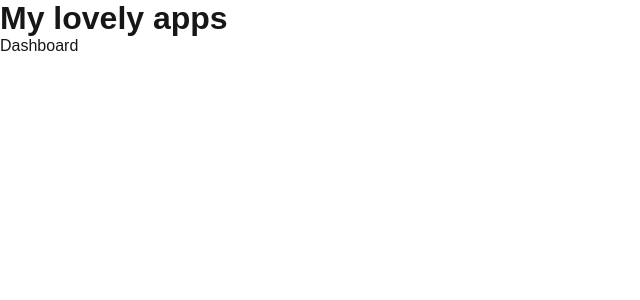
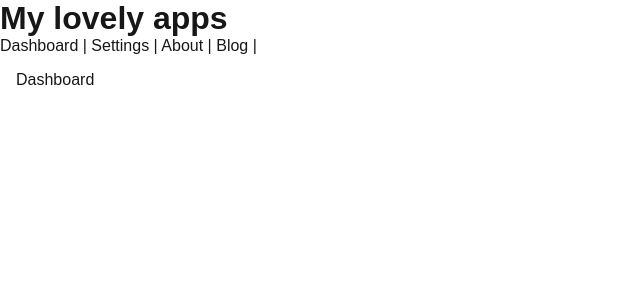
Before and after one commit to risyana/learn-nextjs-01, a Next.js app: page /dashboard in a window 1280 px wide. Shown: the top 300 px of the page, without its empty margins (0-640 px from the left). Built offline with nearby package versions, Linux system fonts and the light colour scheme.

Commit message:
add link to global layout

```diff
--- a/src/app/globals.css
+++ b/src/app/globals.css
@@ -14,6 +14,11 @@ html,
 body {
   max-width: 100vw;
   overflow-x: hidden;
+}
+
+main {
+  padding: 1rem;
+  min-height: 100vh;
 }
 
 body {
--- a/src/app/layout.tsx
+++ b/src/app/layout.tsx
@@ -1,5 +1,6 @@
 import type { Metadata } from "next";
 import { Geist, Geist_Mono } from "next/font/google";
+import Link from "next/link";
 import "./globals.css";
 
 const geistSans = Geist({
@@ -26,6 +27,12 @@ export default function RootLayout({
     <html lang="en">
       <body className={`${geistSans.variable} ${geistMono.variable}`}>
         <h1>My lovely apps</h1>
+        <nav>
+          <Link href="/dashboard">Dashboard</Link> |{" "}
+          <Link href="/dashboard/settings">Settings</Link> |{" "}
+          <Link href="/about">About</Link> |{" "}
+          <Link href="/blog">Blog</Link> |{" "}
+        </nav>
         <main>
           {children}
         </main>
```
